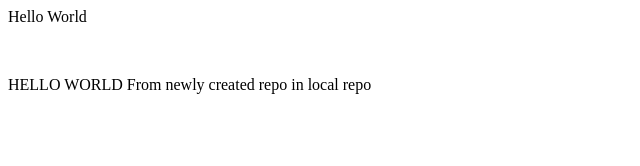
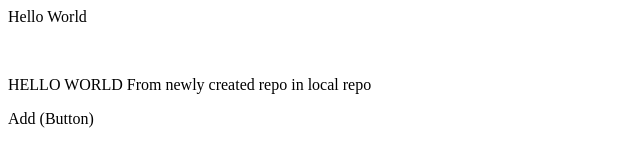
Before and after one commit to shreepad1067/localrepo, a plain HTML site: page index.html in a window 1280 px wide. Shown: the whole page, without its empty margins (0-640 px from the left). Drawn offline with Linux system fonts and the light colour scheme.

Commit message:
Added new Button

```diff
--- a/index.html
+++ b/index.html
@@ -1,3 +1,4 @@
 <p>Hello World</p>
 <br>
 <p>HELLO WORLD From newly created repo in local repo</p>
+<p>Add (Button)</p>
```
